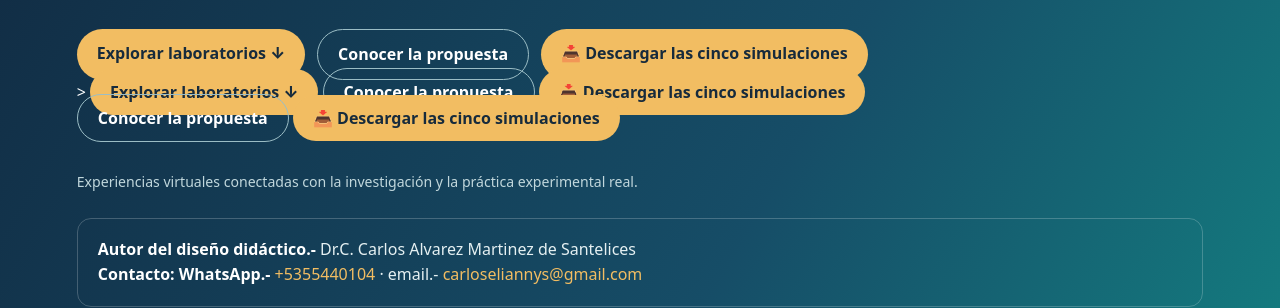
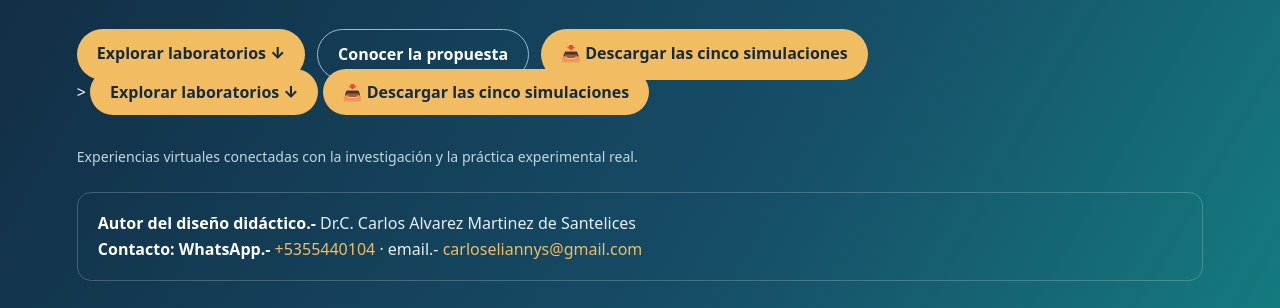
Before and after one commit to simulaciones-fisica-uc/simulaciones-fisica-uc.github.io, a plain HTML site: page index.html in a window 1280 px wide. Shown: the part 505-813 px from the top of the page. Drawn offline with Linux system fonts and the light colour scheme.

Commit message:
Remove duplicate links in index.html

```diff
--- a/index.html
+++ b/index.html
@@ -20,9 +20,7 @@ section.block{padding-top:70px}.section-head{display:flex;justify-content:space-
 <a class="btn primary" href="https://github.com/simulaciones-fisica-uc/simulaciones-fisica-uc.github.io/archive/refs/heads/main.zip">📥 Descargar las cinco simulaciones</a>
 </div>>
 <a class="btn primary" href="#laboratorios">Explorar laboratorios ↓</a>
-<a class="btn secondary" href="#metodo">Conocer la propuesta</a>
-<a class="btn primary" href="https://github.com/simulaciones-fisica-uc/simulaciones-fisica-uc.github.io/archive/refs/heads/main.zip">📥 Descargar las cinco simulaciones</a>
-</div><a class="btn secondary" href="#metodo">Conocer la propuesta</a>
+
 <a class="btn primary" href="https://github.com/simulaciones-fisica-uc/simulaciones-fisica-uc.github.io/archive/refs/heads/main.zip">📥 Descargar las cinco simulaciones</a>
 
 </div>
```
